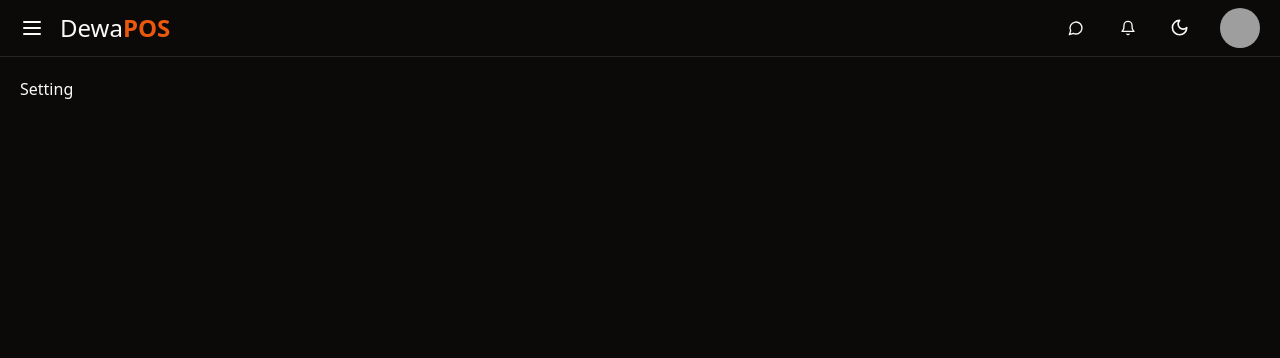
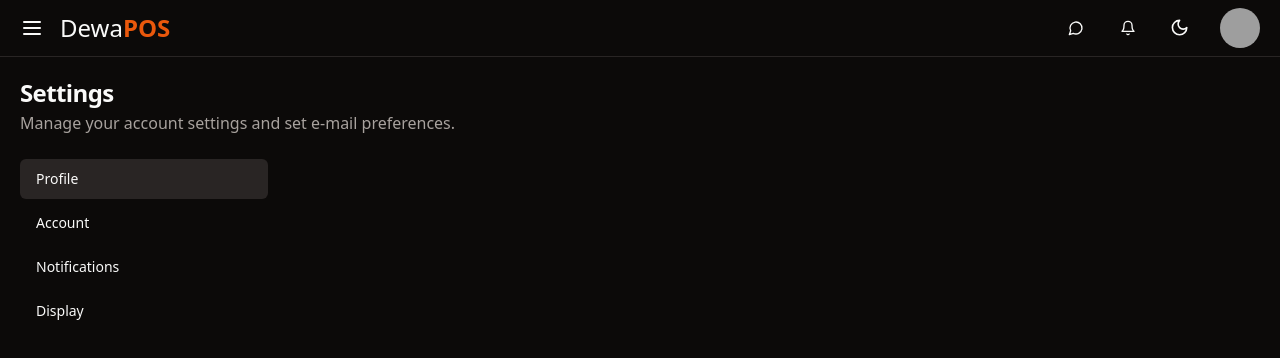
Before and after one commit to zeindevs/dewapos-ui, a React (Vite) app: page /app/setting in a window 1280 px wide. Shown: the top 358 px of the page. Built offline with nearby package versions, Linux system fonts and the light colour scheme; grey boxes are pictures that could not be loaded.

Commit message:
feat: update setting

```diff
--- a/src/pages/app/setting.tsx
+++ b/src/pages/app/setting.tsx
@@ -1,5 +1,80 @@
+
+import { Link, useLocation } from "react-router-dom"
+
+import { cn } from "@/lib/utils"
+import { buttonVariants } from "@/components/ui/button"
 import { AppLayout } from '@/components/layout'
+import { ScrollArea } from "@/components/ui/scroll-area"
+
+interface SidebarNavProps extends React.HTMLAttributes<HTMLElement> {
+  items: {
+    href: string
+    title: string
+  }[]
+}
+
+export function SidebarNav({ className, items, ...props }: SidebarNavProps) {
+  const { pathname } = useLocation()
+
+  return (
+    <nav
+      className={cn(
+        "flex space-x-2 lg:flex-col lg:space-x-0 lg:space-y-1",
+        className
+      )}
+      {...props}
+    >
+      {items.map((item) => (
+        <Link
+          key={item.href}
+          to={item.href}
+          className={cn(
+            buttonVariants({ variant: "ghost" }),
+            pathname === item.href
+              ? "bg-muted hover:bg-muted"
+              : "hover:bg-transparent hover:underline",
+            "justify-start"
+          )}
+        >
+          {item.title}
+        </Link>
+      ))}
+    </nav>
+  )
+}
+
+const sidebarNavItems = [
+  {
+    title: "Profile",
+    href: "/app/setting",
+  },
+  {
+    title: "Account",
+    href: "/app/setting/account",
+  },
+  {
+    title: "Notifications",
+    href: "/app/setting/notifications",
+  },
+  {
+    title: "Display",
+    href: "/app/setting/display",
+  },
+]
 
 export default function Setting() {
-  return <AppLayout className="p-5">Setting</AppLayout>
+  return <AppLayout className="p-5 space-y-6">
+    <div className="space-y-0.5">
+      <h2 className="text-2xl font-bold tracking-tight">Settings</h2>
+      <p className="text-muted-foreground">
+        Manage your account settings and set e-mail preferences.
+      </p>
+    </div>
+    <div className="flex flex-col space-y-8 lg:flex-row lg:space-x-12 lg:space-y-0">
+      <aside className="lg:w-1/5">
+        <SidebarNav items={sidebarNavItems} />
+      </aside>
+      <div className="flex-1 lg:max-w-2xl"></div>
+    </div>
+  </AppLayout>
 }
```
